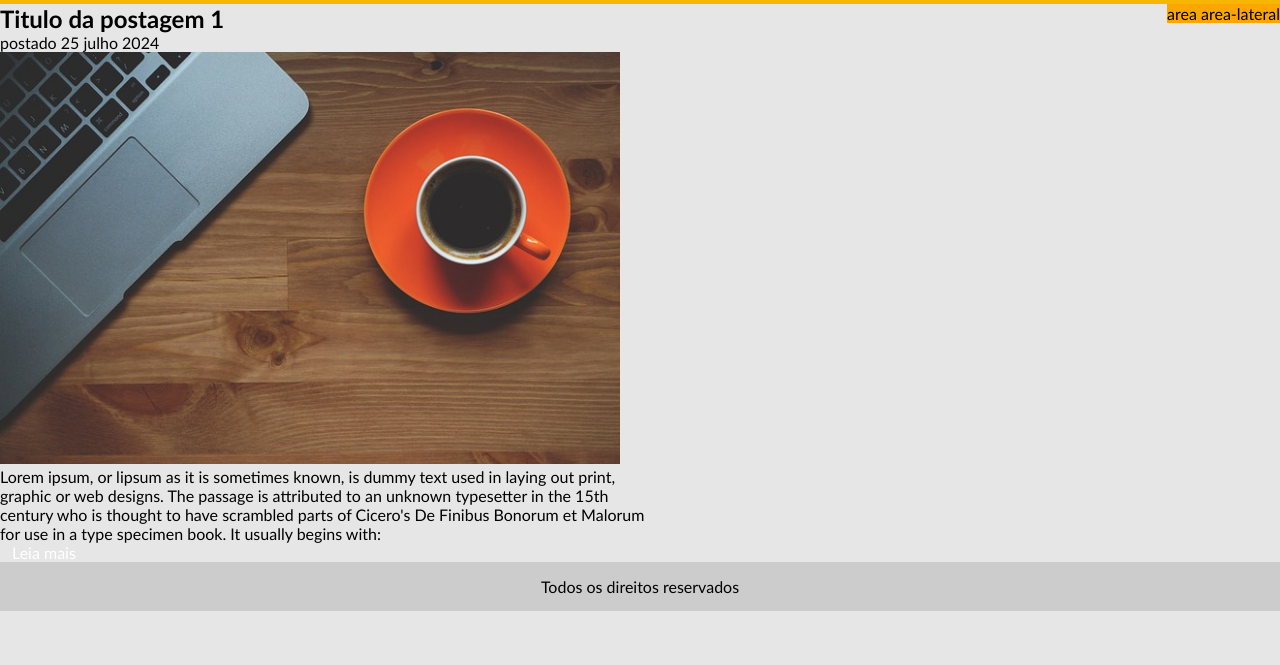
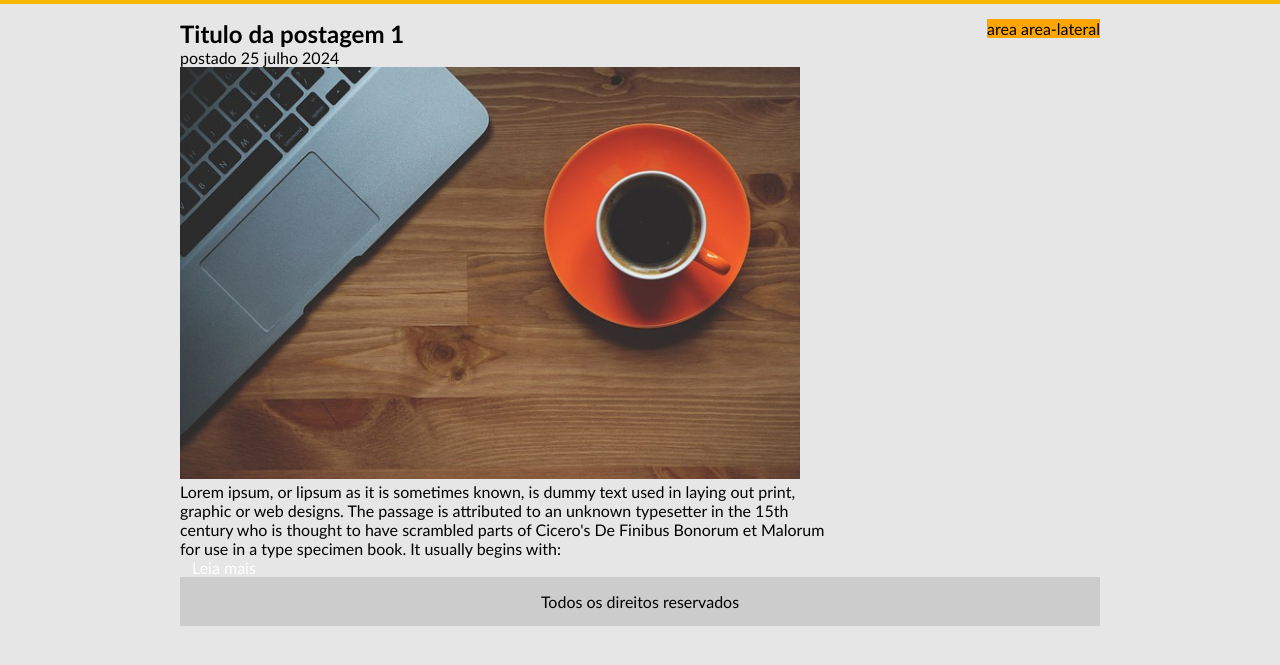
Before and after one commit to medrade15/TecBlog, a plain HTML site: page index.html in a window 1280 px wide. Shown: the part 93-758 px from the top of the page. Drawn offline with Linux system fonts and the light colour scheme.

Commit message:
atualização

```diff
--- a/estilo.css
+++ b/estilo.css
@@ -26,7 +26,7 @@ body {
 
     width: 920px;
     margin:0 auto;
-    padding: 100px;
+    padding: 15px;
 }
 
 
--- a/index.html
+++ b/index.html
@@ -28,7 +28,7 @@
         </div>
 
     </div>
-    <div id="area-principa">
+    <div id="area-principal">
 
         <div id="area-postagens">
             <div class="area-postagens">
```
